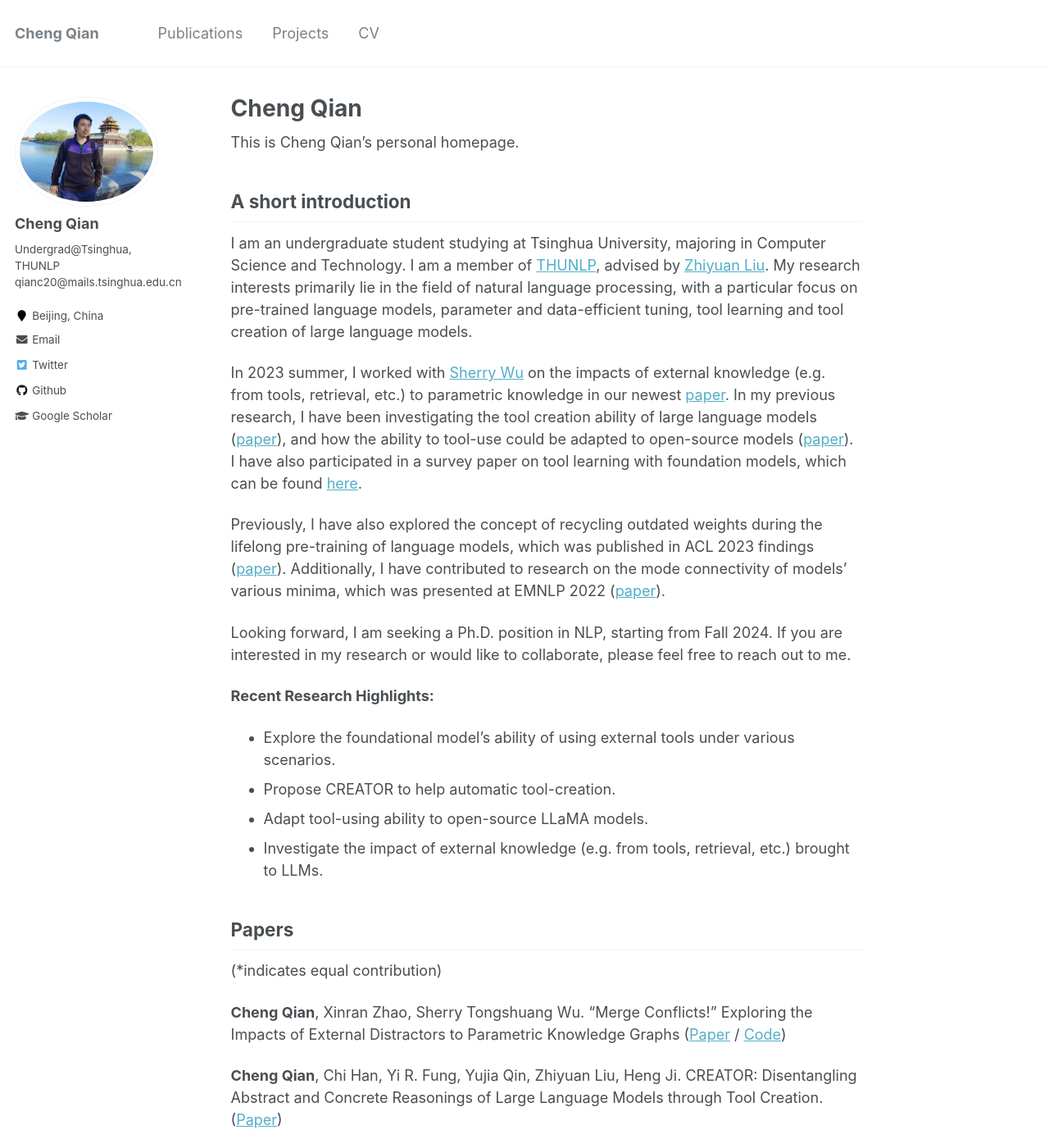
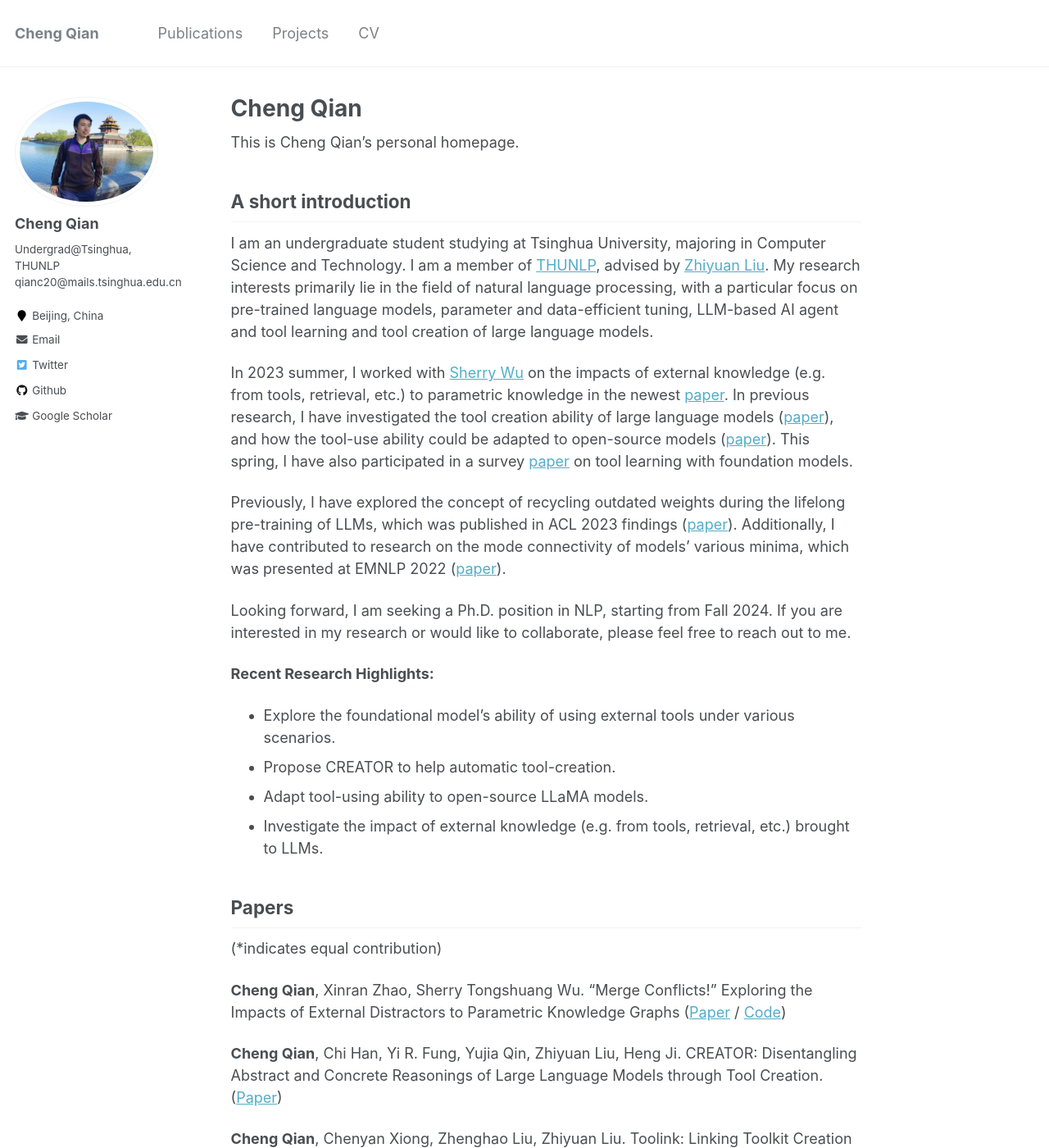
Before and after one commit to qiancheng0/qiancheng0.github.io, a Jekyll site: the page built from _pages/about.md, in a window 1280 px wide and 1400 px high. Shown: the whole window at 82% size. Built offline with Jekyll 4.4.1, drawn with Linux system fonts in a browser that asks for light colours; some of the changed text lies outside the part shown.

Commit message:
Update Typos and CV

```diff
--- a/_pages/about.md
+++ b/_pages/about.md
@@ -11,11 +11,11 @@
 This is Cheng Qian's personal homepage.
 
 ## A short introduction
-I am an undergraduate student studying at Tsinghua University, majoring in Computer Science and Technology. I am a member of [THUNLP](http://nlp.csai.tsinghua.edu.cn/), advised by [Zhiyuan Liu](http://nlp.csai.tsinghua.edu.cn/~lzy/). My research interests primarily lie in the field of natural language processing, with a particular focus on pre-trained language models, parameter and data-efficient tuning, tool learning and tool creation of large language models.
+I am an undergraduate student studying at Tsinghua University, majoring in Computer Science and Technology. I am a member of [THUNLP](http://nlp.csai.tsinghua.edu.cn/), advised by [Zhiyuan Liu](http://nlp.csai.tsinghua.edu.cn/~lzy/). My research interests primarily lie in the field of natural language processing, with a particular focus on pre-trained language models, parameter and data-efficient tuning, LLM-based AI agent and tool learning and tool creation of large language models.
 
-In 2023 summer, I worked with [Sherry Wu](https://www.cs.cmu.edu/~sherryw/) on the impacts of external knowledge (e.g. from tools, retrieval, etc.) to parametric knowledge in our newest  [paper](http://qiancheng0.github.io/files/Impact_of_EKD_on_PKG.pdf). In my previous research, I have been investigating the tool creation ability of large language models ([paper](https://arxiv.org/pdf/2305.14318.pdf)), and how the ability to tool-use could be adapted to open-source models ([paper](http://qiancheng0.github.io/files/Tune_on_Tool.pdf)). I have also participated in a survey paper on tool learning with foundation models, which can be found [here](https://arxiv.org/pdf/2304.08354.pdf).
+In 2023 summer, I worked with [Sherry Wu](https://www.cs.cmu.edu/~sherryw/) on the impacts of external knowledge (e.g. from tools, retrieval, etc.) to parametric knowledge in the newest [paper](http://qiancheng0.github.io/files/Impact_of_EKD_on_PKG.pdf). In previous research, I have investigated the tool creation ability of large language models ([paper](https://arxiv.org/pdf/2305.14318.pdf)), and how the tool-use ability could be adapted to open-source models ([paper](http://qiancheng0.github.io/files/Tune_on_Tool.pdf)). This spring, I have also participated in a survey [paper](https://arxiv.org/pdf/2304.08354.pdf) on tool learning with foundation models.
 
-Previously, I have also explored the concept of recycling outdated weights during the lifelong pre-training of language models, which was published in ACL 2023 findings ([paper](https://arxiv.org/pdf/2305.08702.pdf)). Additionally, I have contributed to research on the mode connectivity of models' various minima, which was presented at EMNLP 2022 ([paper](https://arxiv.org/pdf/2210.14102.pdf)).
+Previously, I have explored the concept of recycling outdated weights during the lifelong pre-training of LLMs, which was published in ACL 2023 findings ([paper](https://arxiv.org/pdf/2305.08702.pdf)). Additionally, I have contributed to research on the mode connectivity of models' various minima, which was presented at EMNLP 2022 ([paper](https://arxiv.org/pdf/2210.14102.pdf)).
 
 Looking forward, I am seeking a Ph.D. position in NLP, starting from Fall 2024. If you are interested in my research or would like to collaborate, please feel free to reach out to me.
 
@@ -37,9 +37,9 @@
 
 Yujia Qin, Shengding Hu, Yankai Lin, Weize Chen, Ning Ding, Ganqu Cui, Zheni Zeng, Yufei Huang, Chaojun Xiao, Chi Han, Yi Ren Fung, Yusheng Su, Huadong Wang, **Cheng Qian**, Runchu Tian, Kunlun Zhu, Shihao Liang, Xingyu Shen, Bokai Xu, Zhen Zhang, Yining Ye, Bowen Li, Ziwei Tang, Jing Yi, Yuzhang Zhu, Zhenning Dai, Lan Yan, Xin Cong, Yaxi Lu, Weilin Zhao, Yuxiang Huang, Junxi Yan, Xu Han, Xian Sun, Dahai Li, Jason Phang, Cheng Yang, Tongshuang Wu, Heng Ji, Zhiyuan Liu, Maosong Sun. Tool Learning with Foundation Models. Submitted to Nature Machine Intelligence, under review. ([Paper](https://arxiv.org/pdf/2304.08354.pdf) / [Code](https://github.com/OpenBMB/BMTools))
 
-Yujia Qin\*, **Cheng Qian**\*, Yankai Lin, Xu Han, Zhiyuan Liu, Maosong Sun and Jie Zhou. Recyclable Tuning for Continual Pre-training. ACL 2023 findings. ([Paper](https://arxiv.org/pdf/2305.08702.pdf) / [Code](https://github.com/thunlp/RecyclableTuning))
+**Cheng Qian**\*, Yujia Qin\*, Yankai Lin, Xu Han, Zhiyuan Liu, Maosong Sun and Jie Zhou. Recyclable Tuning for Continual Pre-training. ACL 2023 findings. ([Paper](https://arxiv.org/pdf/2305.08702.pdf) / [Code](https://github.com/thunlp/RecyclableTuning))
 
-Yujia Qin\*, **Cheng Qian**\*, Jing Yi\*, Weize Chen, Yankai Lin, Xu Han, Zhiyuan Liu, Maosong Sun and Jie Zhou. Exploring Mode Connectivity for Pre-trained Language Models. EMNLP 2022. ([Paper](https://arxiv.org/pdf/2210.14102.pdf) / [Code](https://github.com/thunlp/Mode-Connectivity-PLM))
+**Cheng Qian**\*, Yujia Qin\*, Jing Yi\*, Weize Chen, Yankai Lin, Xu Han, Zhiyuan Liu, Maosong Sun and Jie Zhou. Exploring Mode Connectivity for Pre-trained Language Models. EMNLP 2022. ([Paper](https://arxiv.org/pdf/2210.14102.pdf) / [Code](https://github.com/thunlp/Mode-Connectivity-PLM))
 
 ## For more information
 More info about Cheng Qian can be found in [CV](https://qiancheng0.github.io/cv/) or [downloaded CV](http://qiancheng0.github.io/files/CV_ChengQian.pdf).
```
Also changed, not shown: _pages/cv.md (+8 -4 lines), 1 other file.
